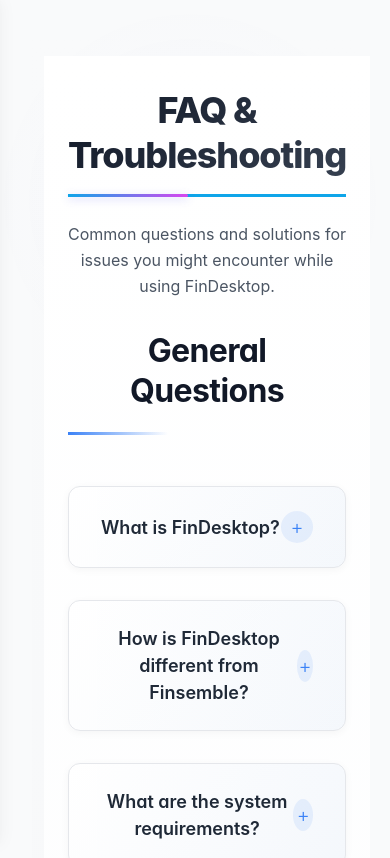
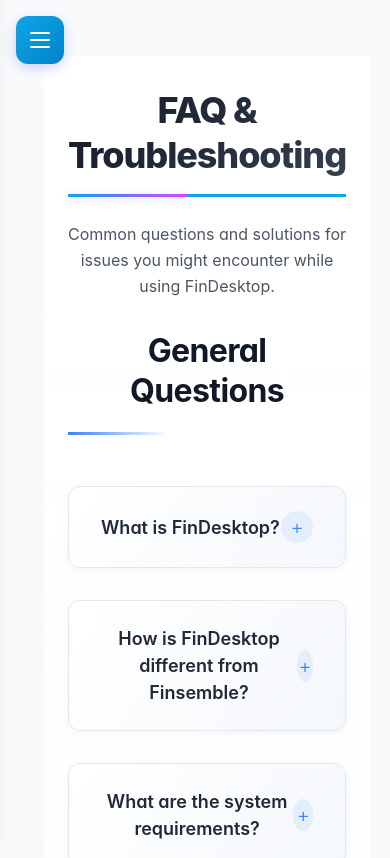
Before and after one commit to bhushanpoojary/FinDesktop-Website, a React (Vite) app: page /faq in a window 390 px wide. Shown: the top 858 px of the page. Built offline with nearby package versions, Linux system fonts and the light colour scheme.

Commit message:
collpasible nav menu added

```diff
--- a/src/components/MainLayout.css
+++ b/src/components/MainLayout.css
@@ -68,7 +68,91 @@
   }
 }
 
+/* Mobile Menu Toggle Button */
+.mobile-menu-toggle {
+  display: none;
+  position: fixed;
+  top: 1rem;
+  left: 1rem;
+  z-index: 1001;
+  width: 48px;
+  height: 48px;
+  border: none;
+  background: linear-gradient(135deg, var(--color-primary-500) 0%, var(--color-primary-600) 100%);
+  border-radius: var(--radius-lg);
+  cursor: pointer;
+  box-shadow: 0 4px 12px rgba(99, 102, 241, 0.3);
+  transition: all var(--transition-base);
+}
+
+.mobile-menu-toggle:hover {
+  background: linear-gradient(135deg, var(--color-primary-600) 0%, var(--color-primary-700) 100%);
+  box-shadow: 0 6px 16px rgba(99, 102, 241, 0.4);
+  transform: translateY(-1px);
+}
+
+.mobile-menu-toggle:active {
+  transform: translateY(0);
+}
+
+.hamburger {
+  display: flex;
+  flex-direction: column;
+  justify-content: center;
+  align-items: center;
+  width: 24px;
+  height: 24px;
+  margin: auto;
+}
+
+.hamburger span {
+  display: block;
+  width: 20px;
+  height: 2px;
+  background: white;
+  border-radius: 2px;
+  transition: all 0.3s ease;
+  position: relative;
+}
+
+.hamburger span:not(:last-child) {
+  margin-bottom: 5px;
+}
+
+.hamburger--open span:nth-child(1) {
+  transform: translateY(7px) rotate(45deg);
+}
+
+.hamburger--open span:nth-child(2) {
+  opacity: 0;
+}
+
+.hamburger--open span:nth-child(3) {
+  transform: translateY(-7px) rotate(-45deg);
+}
+
+/* Mobile Overlay */
+.mobile-overlay {
+  display: none;
+  position: fixed;
+  top: 0;
+  left: 0;
+  right: 0;
+  bottom: 0;
+  background: rgba(0, 0, 0, 0.5);
+  z-index: 999;
+  backdrop-filter: blur(2px);
+}
+
 @media (max-width: 768px) {
+  .mobile-menu-toggle {
+    display: flex;
+  }
+
+  .mobile-overlay {
+    display: block;
+  }
+
   .main-layout::before {
     width: 400px;
     height: 400px;
@@ -80,6 +164,7 @@
 
   .main-layout__content {
     padding: var(--space-2xl) var(--space-lg);
+    padding-top: 5rem;
   }
 
   .main-layout__footer {
--- a/src/components/MainLayout.tsx
+++ b/src/components/MainLayout.tsx
@@ -1,4 +1,4 @@
-import type { ReactNode } from 'react';
+import { useState, type ReactNode } from 'react';
 import Sidebar from './Sidebar';
 import './MainLayout.css';
 
@@ -7,9 +7,36 @@
 }
 
 const MainLayout = ({ children }: MainLayoutProps) => {
+  const [isMobileMenuOpen, setIsMobileMenuOpen] = useState(false);
+
+  const toggleMobileMenu = () => {
+    setIsMobileMenuOpen(!isMobileMenuOpen);
+  };
+
+  const closeMobileMenu = () => {
+    setIsMobileMenuOpen(false);
+  };
+
   return (
     <div className="main-layout">
-      <Sidebar />
+      <button
+        className="mobile-menu-toggle"
+        onClick={toggleMobileMenu}
+        aria-label="Toggle navigation menu"
+      >
+        <span className={`hamburger ${isMobileMenuOpen ? 'hamburger--open' : ''}`}>
+          <span></span>
+          <span></span>
+          <span></span>
+        </span>
+      </button>
+
+      <Sidebar isOpen={isMobileMenuOpen} onClose={closeMobileMenu} />
+
+      {isMobileMenuOpen && (
+        <div className="mobile-overlay" onClick={closeMobileMenu}></div>
+      )}
+
       <div className="main-layout__wrapper">
         <main className="main-layout__content">
           {children}
--- a/src/components/Sidebar.css
+++ b/src/components/Sidebar.css
@@ -305,9 +305,11 @@
   .sidebar {
     transform: translateX(-100%);
     transition: transform 0.3s ease;
+    z-index: 1000;
   }
 
   .sidebar--open {
     transform: translateX(0);
+    box-shadow: 4px 0 24px rgba(0, 0, 0, 0.15);
   }
 }
--- a/src/components/Sidebar.tsx
+++ b/src/components/Sidebar.tsx
@@ -3,7 +3,12 @@
 import './Sidebar.css';
 import logo from '../assets/findesktop-logo.png';
 
-const Sidebar = () => {
+interface SidebarProps {
+  isOpen?: boolean;
+  onClose?: () => void;
+}
+
+const Sidebar = ({ isOpen = false, onClose }: SidebarProps) => {
   const [expandedSections, setExpandedSections] = useState<string[]>(['getting-started', 'features']);
   const location = useLocation();
 
@@ -55,10 +60,16 @@
     }
   ];
 
+  const handleLinkClick = () => {
+    if (onClose) {
+      onClose();
+    }
+  };
+
   return (
-    <aside className="sidebar">
+    <aside className={`sidebar ${isOpen ? 'sidebar--open' : ''}`}>
       <div className="sidebar__header">
-        <NavLink to="/" className="sidebar__logo">
+        <NavLink to="/" className="sidebar__logo" onClick={handleLinkClick}>
           <img src={logo} alt="FinDesktop Logo" className="sidebar__logo-icon" />
           <div className="sidebar__logo-text">
             <div className="sidebar__logo-title">FinDesktop</div>
@@ -98,6 +109,7 @@
                         className={({ isActive }) =>
                           `sidebar__link sidebar__link--sub ${isActive ? 'sidebar__link--active' : ''}`
                         }
+                        onClick={handleLinkClick}
                       >
                         <span className="sidebar__link-icon">{subItem.icon}</span>
                         <span className="sidebar__link-label">{subItem.label}</span>
@@ -116,6 +128,7 @@
               className={({ isActive }) =>
                 `sidebar__link sidebar__link--root ${isActive && location.pathname === item.path ? 'sidebar__link--active' : ''}`
               }
+              onClick={handleLinkClick}
             >
               <span className="sidebar__link-icon">{item.icon}</span>
               <div className="sidebar__link-content">
```
